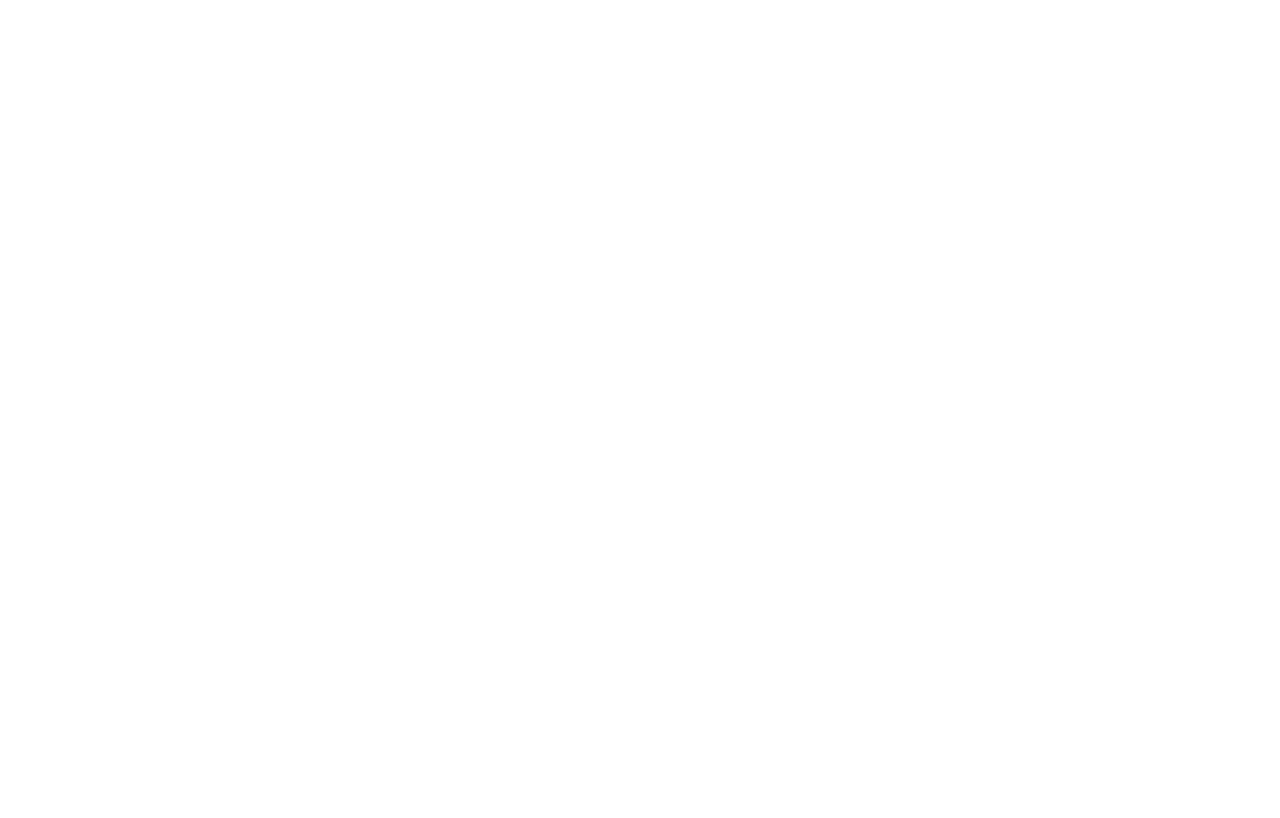
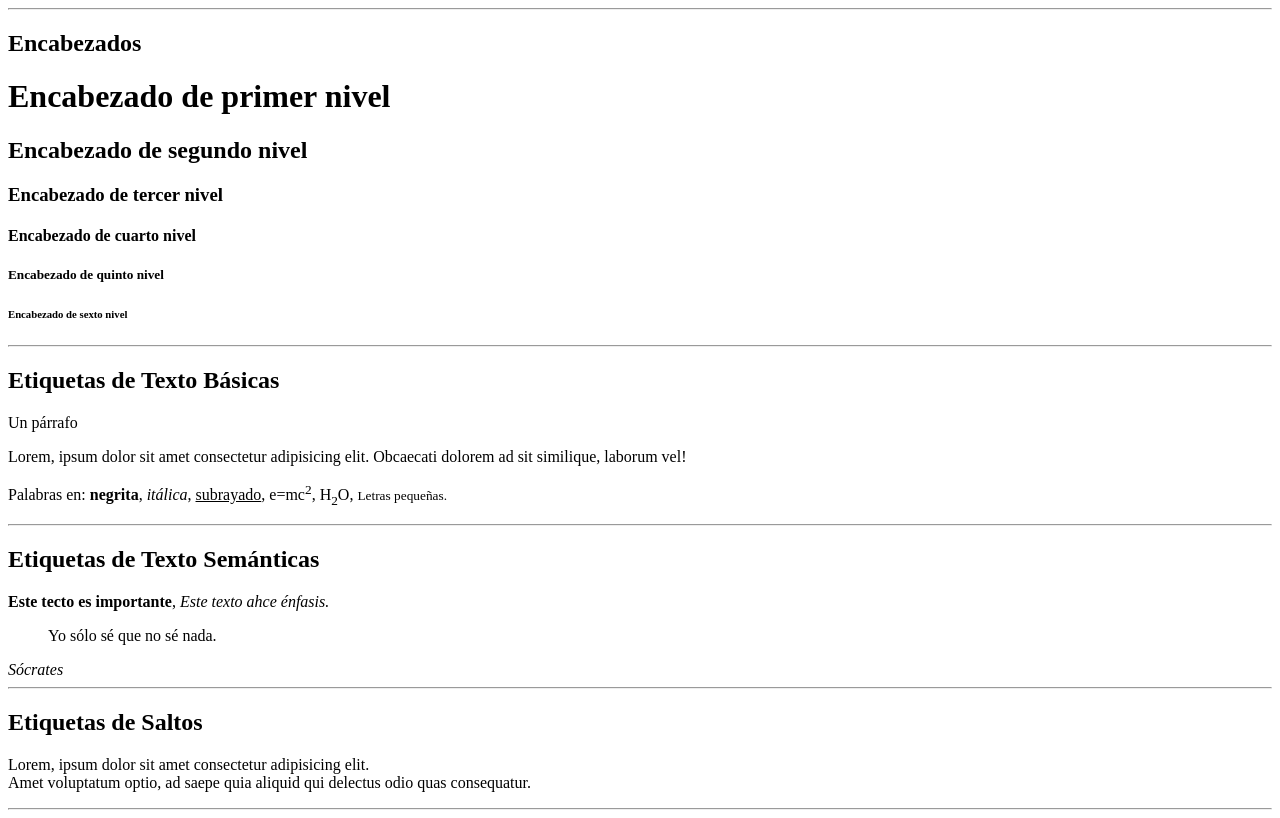
Before and after one commit to IsaiasRamosLopez/min, a plain HTML site: page index.html in a window 1280 px wide. Drawn offline with Linux system fonts and the light colour scheme.

Commit message:
Viendo etiquetas de HTML

```diff
--- a/index.html
+++ b/index.html
@@ -6,5 +6,32 @@
     <meta name="viewport" content="width=device-width, initial-scale=1.0" />
     <title>Document</title>
   </head>
-  <body></body>
+  <body>
+    <div>
+      <hr>
+      <h2>Encabezados</h2>
+      <h1>Encabezado de primer nivel</h1>
+      <h2>Encabezado de segundo nivel</h2>
+      <h3>Encabezado de tercer nivel</h3>
+      <h4>Encabezado de cuarto nivel</h4>
+      <h5>Encabezado de quinto nivel</h5>
+      <h6>Encabezado de sexto nivel</h6>
+      <hr>
+      <h2>Etiquetas de Texto Básicas</h2>
+      <p>Un párrafo</p>
+      <p>Lorem, ipsum dolor sit amet consectetur adipisicing elit. Obcaecati dolorem ad sit similique, laborum vel!</p>
+      <p>Palabras en: <b>negrita</b>, <i>itálica</i>, <u>subrayado</u>, e=mc<sup>2</sup>, H<sub>2</sub>O, <small>Letras pequeñas.</small></p>
+      <hr>
+      <h2>Etiquetas de Texto Semánticas</h2>
+      <p>
+        <strong>Este tecto es importante</strong>, <em>Este texto ahce énfasis.</em>
+      </p>
+      <blockquote>Yo sólo sé que no sé nada.</blockquote>
+      <cite>Sócrates</cite>
+      <hr>
+      <h2>Etiquetas de Saltos</h2>
+      <p>Lorem, ipsum dolor sit amet consectetur adipisicing elit. <br> Amet voluptatum optio, ad saepe quia aliquid qui delectus odio quas consequatur.</p>
+      <hr>
+    </div>
+  </body>
 </html>
```
